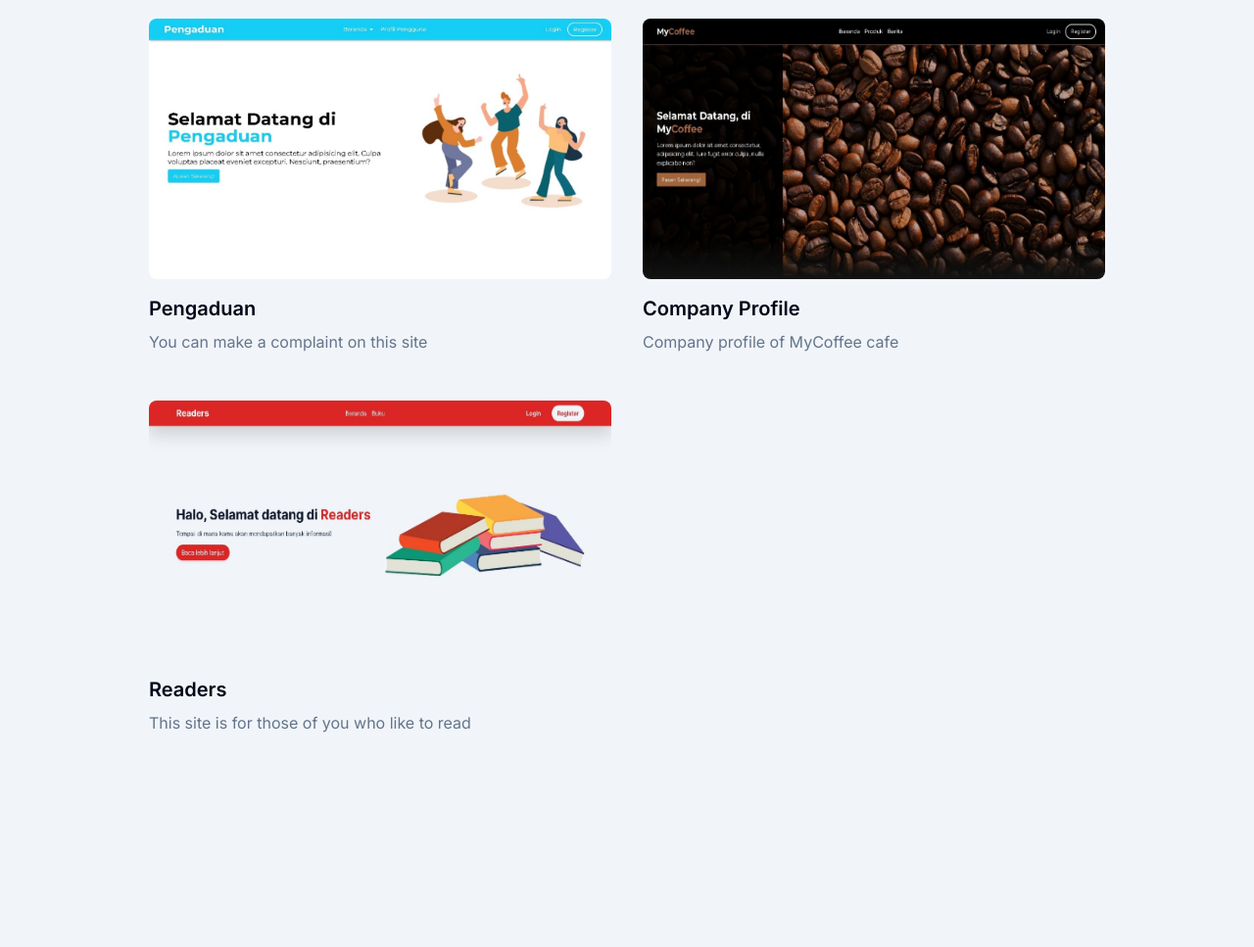
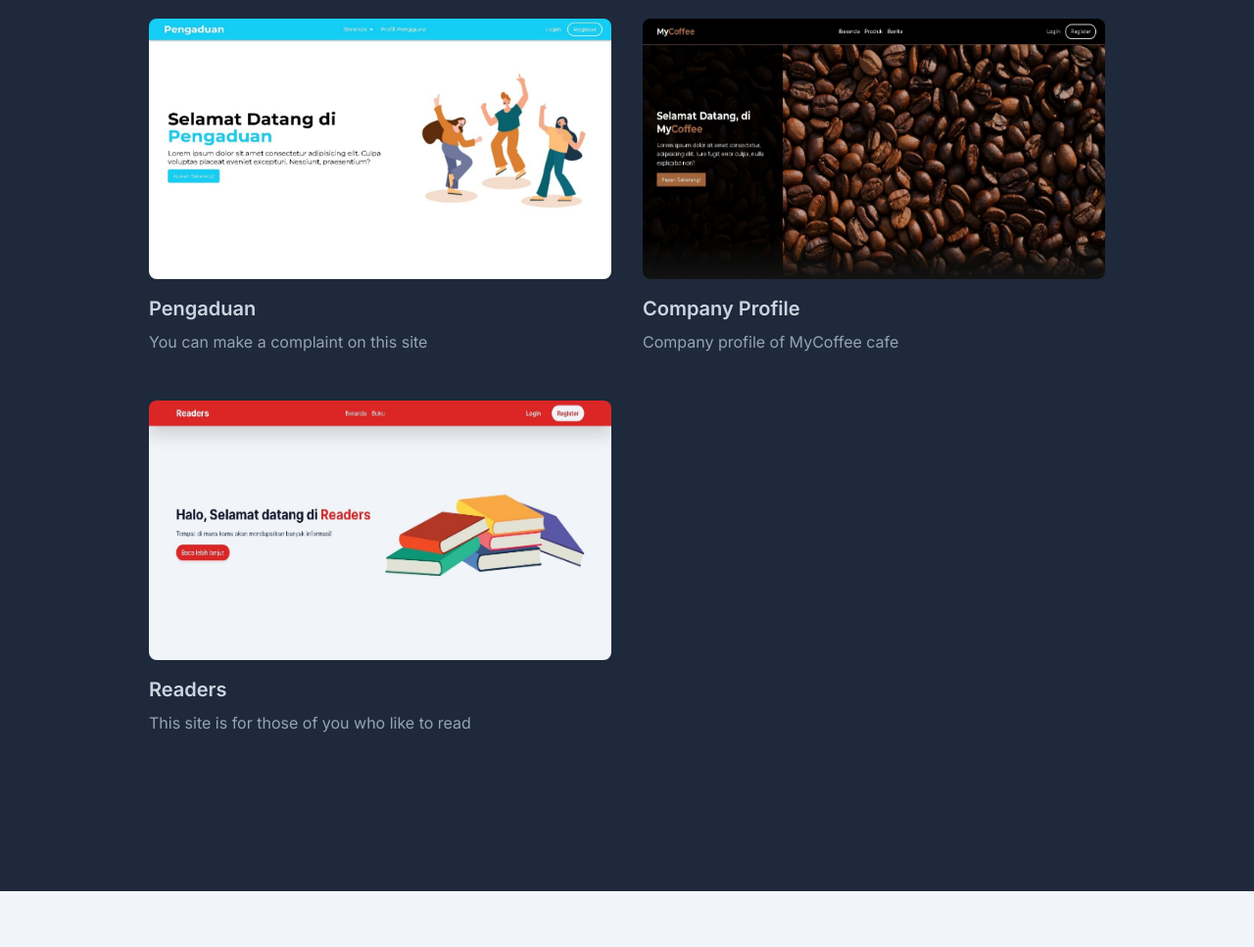
Before and after one commit to riyandarmawan/portfolio-tailwindcss, a website: page index.html in a window 1280 px wide. Shown: the part 1193-2160 px from the top of the page at 98% size. Drawn offline with Linux system fonts and the light colour scheme.

Commit message:
Fixed light theme

```diff
--- a/index.html
+++ b/index.html
@@ -235,7 +235,7 @@
     <!-- About Section End -->
 
     <!-- Projects Section Start -->
-    <section id="projects" class="bg-slate-100 py-32">
+    <section id="projects" class="bg-slate-800 py-32">
       <div class="container">
         <div class="mb-8 w-full px-4">
           <h3
@@ -243,7 +243,7 @@
           >
             Projects
           </h3>
-          <p class="text-center text-base text-secondary lg:text-lg">
+          <p class="text-center text-base text-slate-400 lg:text-lg">
             Here are my projects that I have already created.
           </p>
         </div>
@@ -256,11 +256,11 @@
             />
             <div class="py-4">
               <h4
-                class="mb-2 line-clamp-1 text-lg font-semibold text-dark lg:text-xl"
+                class="mb-2 line-clamp-1 text-lg font-semibold text-slate-300 lg:text-xl"
               >
                 Pengaduan
               </h4>
-              <p class="line-clamp-2 text-sm text-secondary lg:text-base">
+              <p class="line-clamp-2 text-sm text-slate-400 lg:text-base">
                 You can make a complaint on this site
               </p>
             </div>
@@ -273,11 +273,11 @@
             />
             <div class="py-4">
               <h4
-                class="mb-2 line-clamp-1 text-lg font-semibold text-dark lg:text-xl"
+                class="mb-2 line-clamp-1 text-lg font-semibold text-slate-300 lg:text-xl"
               >
                 Company Profile
               </h4>
-              <p class="line-clamp-2 text-sm text-secondary lg:text-base">
+              <p class="line-clamp-2 text-sm text-slate-400 lg:text-base">
                 Company profile of MyCoffee cafe
               </p>
             </div>
@@ -290,11 +290,11 @@
             />
             <div class="py-4">
               <h4
-                class="mb-2 line-clamp-1 text-lg font-semibold text-dark lg:text-xl"
+                class="mb-2 line-clamp-1 text-lg font-semibold text-slate-300 lg:text-xl"
               >
                 Readers
               </h4>
-              <p class="line-clamp-2 text-sm text-secondary lg:text-base">
+              <p class="line-clamp-2 text-sm text-slate-400 lg:text-base">
                 This site is for those of you who like to read
               </p>
             </div>
@@ -446,7 +446,7 @@
     <!-- Contact Section End -->
 
     <!-- Footer Start -->
-    <footer class="bg-dark py-32 text-white">
+    <footer class="bg-dark pt-32 pb-20 text-white">
       <div class="container">
         <div class="flex flex-wrap w-full">
           <div class="mb-8 w-full px-4 md:w-1/3">
@@ -575,12 +575,11 @@
     <a
       href="#home"
       class="fixed bottom-4 right-4 z-[9999] hidden h-14 w-14 items-center justify-center rounded-full bg-primary hover:animate-pulse"
-      id="to-top"
-    >
+      id="to-top">
       <span
         class="mt-2 block h-4 w-4 rotate-45 border-l-2 border-t-2 border-white"
       ></span>
-    </a>
+    </a>`
     <!-- Back to top end -->
 
     <!-- my js -->
```
Also changed, not shown: src/css/style.css.
